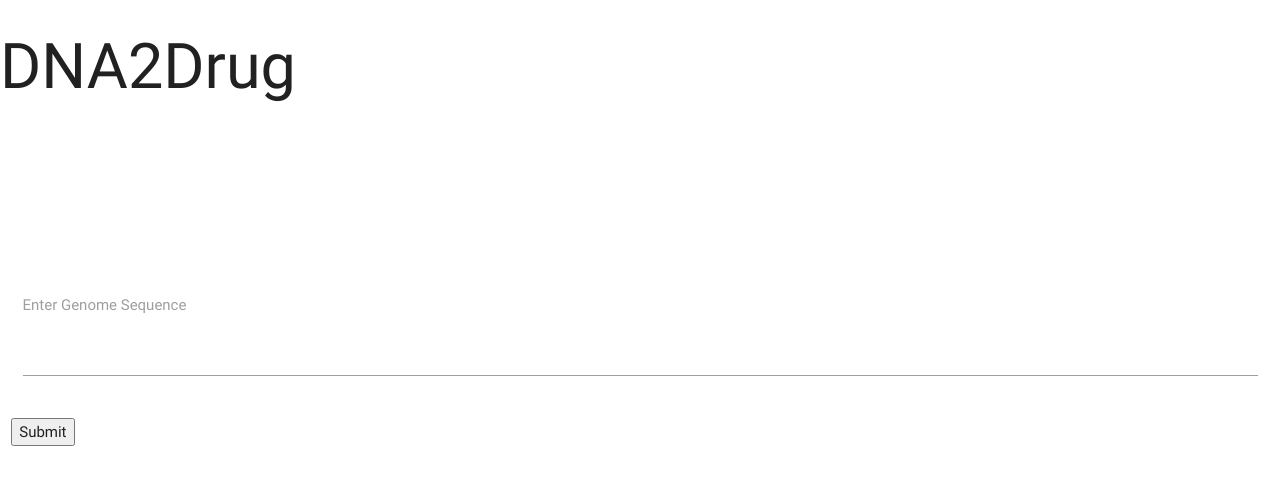
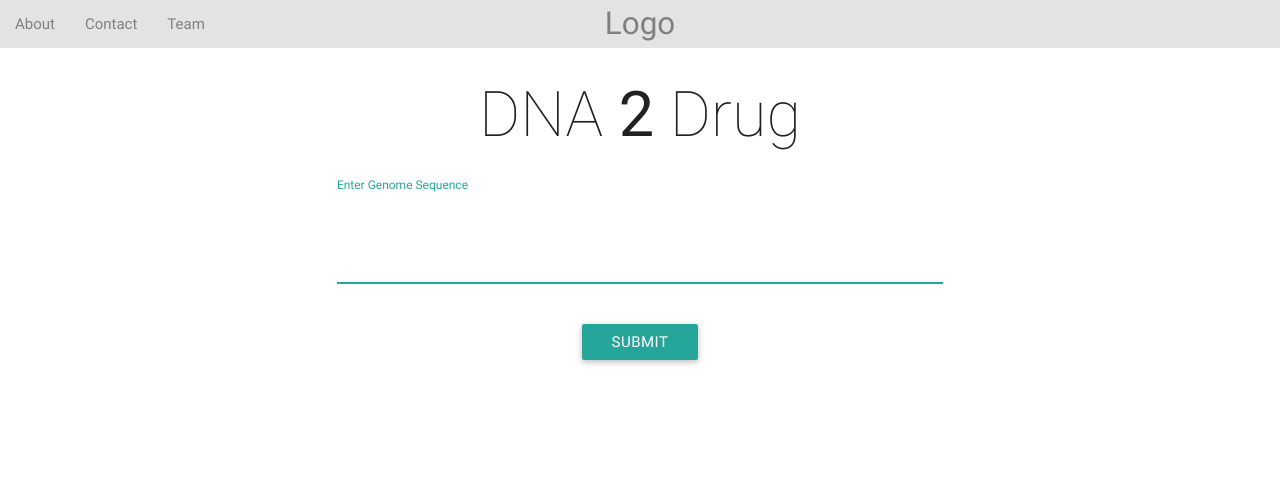
Before and after one commit to supersam654/dna2drug, a website: page core/public/app.html in a window 1280 px wide. Drawn offline with Linux system fonts and the light colour scheme; some packages are replaced by stand-ins of ours; no server answers.

Commit message:
frontend layout

```diff
--- a/core/public/app.html
+++ b/core/public/app.html
@@ -16,12 +16,14 @@
 </head>
 <body>
   <header>
-    <h1>DNA2Drug<h1>
+    <ng-include src="'header.html'"></ng-include>
   </header>
 
   <main ng-view>
+  </main>
 
-  </main>
+  <footer>
+  </footer>
 
   <script src="bower_components/angular/angular.min.js"></script>
   <script src="bower_components/angular-route/angular-route.min.js"></script>
--- a/core/public/css/style.css
+++ b/core/public/css/style.css
@@ -1,3 +1,16 @@
 body {
   /*background-image: url("../img/background_dna.jpg");*/
 }
+
+nav {
+  height: 48px;
+  line-height: 48px;
+  box-shadow: none;
+  background-color: rgba(200, 200, 200, 0.5);
+}
+nav ul li:hover {
+  background-color: inherit;
+}
+nav a {
+  color: grey !important;
+}
--- /dev/null
+++ b/core/public/header.html
@@ -0,0 +1,10 @@
+<nav class="">
+  <div class="nav-wrapper">
+    <a href="" class="brand-logo center">Logo</a>
+    <ul id="nav-mobile" class="left hide-on-med-and-down">
+      <li><a href="/about">About</a></li>
+      <li><a href="/contact">Contact</a></li>
+      <li><a href="/team">Team</a></li>
+    </ul>
+  </div>
+</nav>
--- a/core/public/home.html
+++ b/core/public/home.html
@@ -1,20 +1,16 @@
 <div>
-  <br>
-  <br>
-  <br>
-  <br>
-  <br>
-  <br>
-
+  <h1 class="center"><span class="thin">DNA</span>
+    <span class="">2</span>
+    <span class="thin">Drug</span></h1>
   <div class="row">
-    <form class="col s12" action="http://localhost:10000/get-candidates">
+    <form class="col s12 center">
       <div class="row">
-        <div class="input-field col s12">
-          <textarea id="gene" class="materialize-textarea"></textarea>
+        <div class="input-field col s6 offset-s3">
+          <textarea id="gene" class="materialize-textarea" autofocus></textarea>
           <label for="gene">Enter Genome Sequence</label>
         </div>
       </div>
-      <button type="submit">Submit</button>
+      <a class="btn">Submit</a>
     </form>
   </div>
 </div>
--- a/core/public/homeController.js
+++ b/core/public/homeController.js
@@ -23,8 +23,6 @@ home.controller('homeCtrl', ['$scope', '$window', '$resource', function ($scope,
   }
 
   function addCandidates(candidates) {
-    console.log("CANDIDATES")
-    console.log(candidates)
     $resource('http://localhost:12000/add-candidates', {}).get({
       candidates: candidates
     }).$promise.then(function successCallback(response) {
@@ -40,8 +38,6 @@ home.controller('homeCtrl', ['$scope', '$window', '$resource', function ($scope,
   function selectOptimal() {
     $resource('http://localhost:12000/get-solution', {}).get()
         .$promise.then(function successCallback(response) {
-      console.log("optimal: ")
-      console.log(response.candidates)
     }, function errorCallback(response) {
       console.log(response)
     });
```
Also changed, not shown: core/public/img/background_dna.jpg (deleted).
